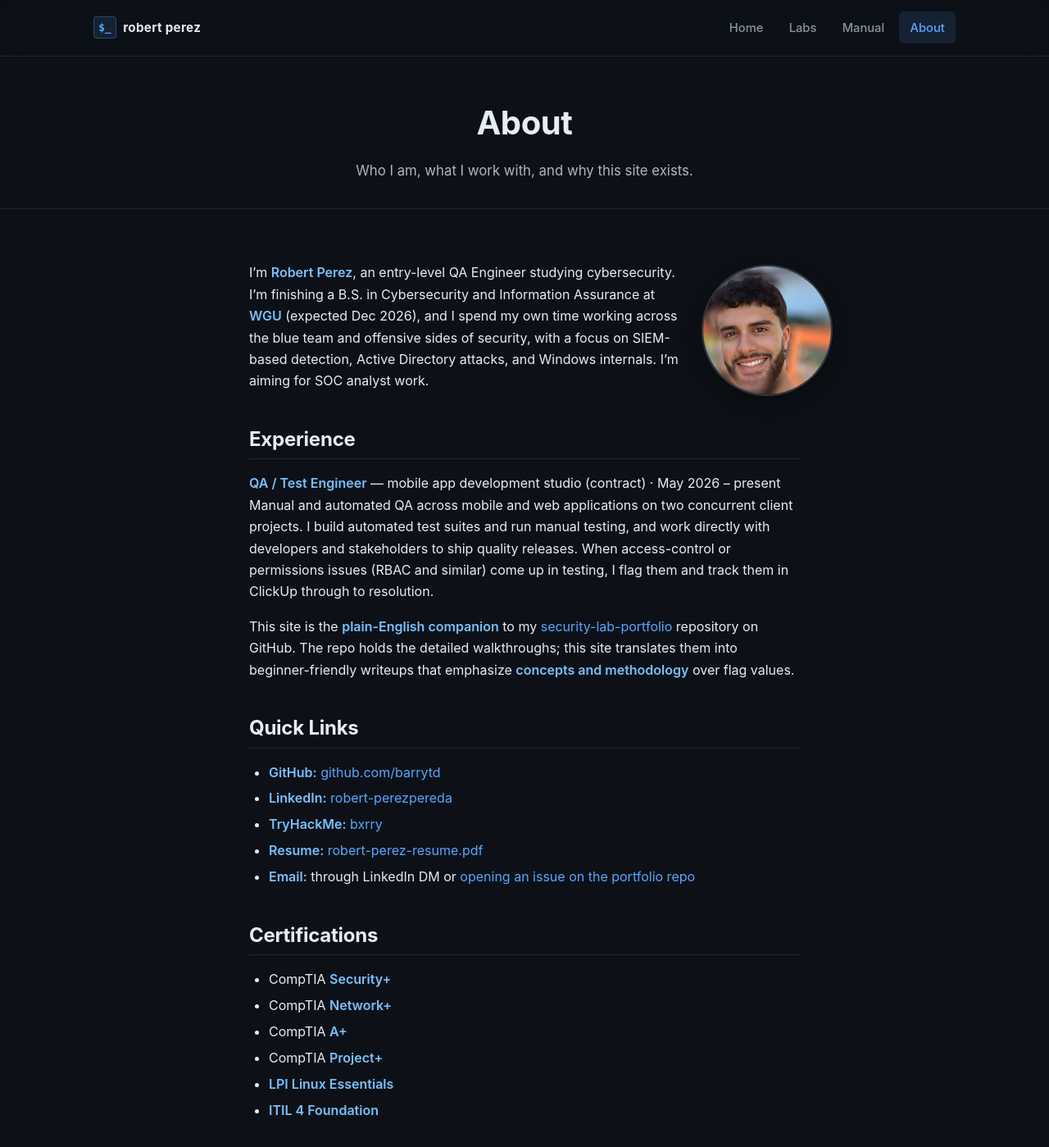
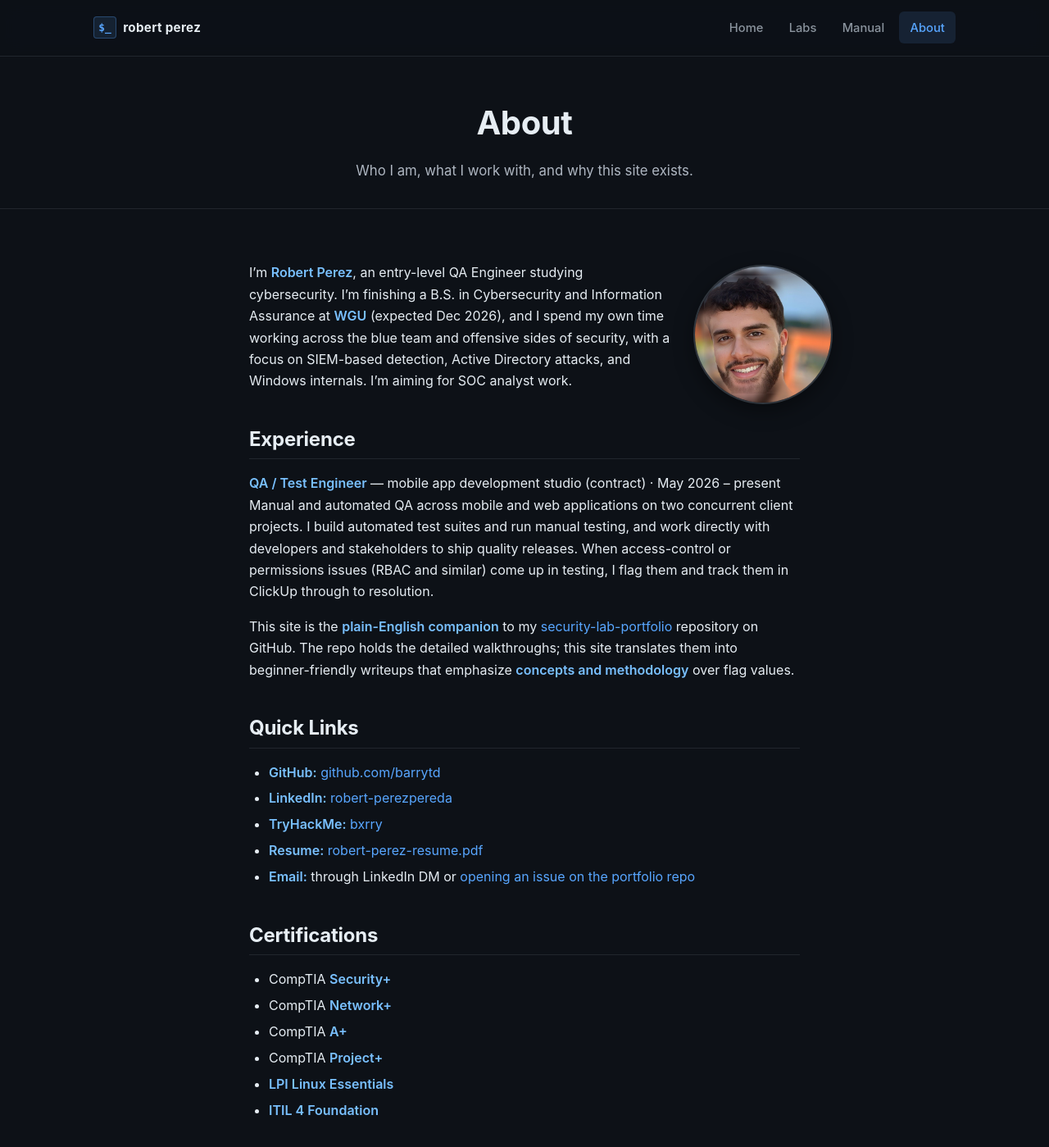
Before and after one commit to barrytd/barrytd.github.io, a Jekyll site: the page built from about.md, in a window 1280 px wide and 1400 px high. Shown: the whole window at 82% size. Built offline with Jekyll 4.4.1, drawn with Linux system fonts in a browser that asks for light colours.

Commit message:
make About photo self-adjustable via CSS variables
Wrap the avatar in a fixed circular frame and drive its size, zoom, and
framing from five clearly-labeled CSS variables at the top of .about-photo,
so the photo can be tuned by editing numbers instead of re-cropping.

Co-Authored-By: Claude Opus 4.8 (1M context) <noreply@anthropic.com>

```diff
--- a/about.md
+++ b/about.md
@@ -5,7 +5,7 @@ subtitle: Who I am, what I work with, and why this site exists.
 permalink: /about/
 ---
 
-<img class="about-photo" src="{{ '/assets/images/robert-perez.jpg' | relative_url }}" alt="Robert Perez">
+<span class="about-photo"><img src="{{ '/assets/images/robert-perez.jpg' | relative_url }}" alt="Robert Perez"></span>
 
 I'm **Robert Perez**, an entry-level QA Engineer studying cybersecurity. I'm finishing a B.S. in Cybersecurity and Information Assurance at **WGU** (expected Dec 2026), and I spend my own time working across the blue team and offensive sides of security, with a focus on SIEM-based detection, Active Directory attacks, and Windows internals. I'm aiming for SOC analyst work.
 
--- a/assets/css/style.css
+++ b/assets/css/style.css
@@ -986,20 +986,44 @@ pre code {
    About page headshot
    ------------------------------------------------------------------ */
 .about-photo {
-  width: 160px;
-  height: 160px;
+  /* ============================================================
+     ADJUST YOUR PHOTO HERE. Edit these 5 numbers, then commit + push.
+     Nothing below this block needs to change.
+       --photo-size       circle diameter (bigger number = bigger photo)
+       --photo-zoom       1 = current. Higher zooms IN (try 1.15, 1.3).
+       --photo-x          left/right framing: 0% = more left, 100% = more right
+       --photo-y          up/down framing:    0% = more top,  100% = more bottom
+       --photo-nudge      how far to push the photo toward the right edge
+     ============================================================ */
+  --photo-size: 170px;
+  --photo-zoom: 1;
+  --photo-x: 50%;
+  --photo-y: 45%;
+  --photo-nudge: 2.5rem;
+  /* ============================================================ */
+
+  display: block;
+  float: right;
+  width: var(--photo-size);
+  height: var(--photo-size);
+  margin: 0.25rem calc(var(--photo-nudge) * -1) 1rem 1.75rem;
   border-radius: 50%;
-  object-fit: cover;
+  overflow: hidden;
   border: 2px solid var(--border);
   box-shadow: var(--shadow);
-  float: right;
-  margin: 0.25rem -2.5rem 1rem 1.75rem;
+}
+
+.about-photo img {
+  width: 100%;
+  height: 100%;
+  object-fit: cover;
+  object-position: var(--photo-x) var(--photo-y);
+  transform: scale(var(--photo-zoom));
 }
 
 @media (max-width: 560px) {
   .about-photo {
     float: none;
-    display: block;
     margin: 0 auto 1.5rem;
   }
 }
```
